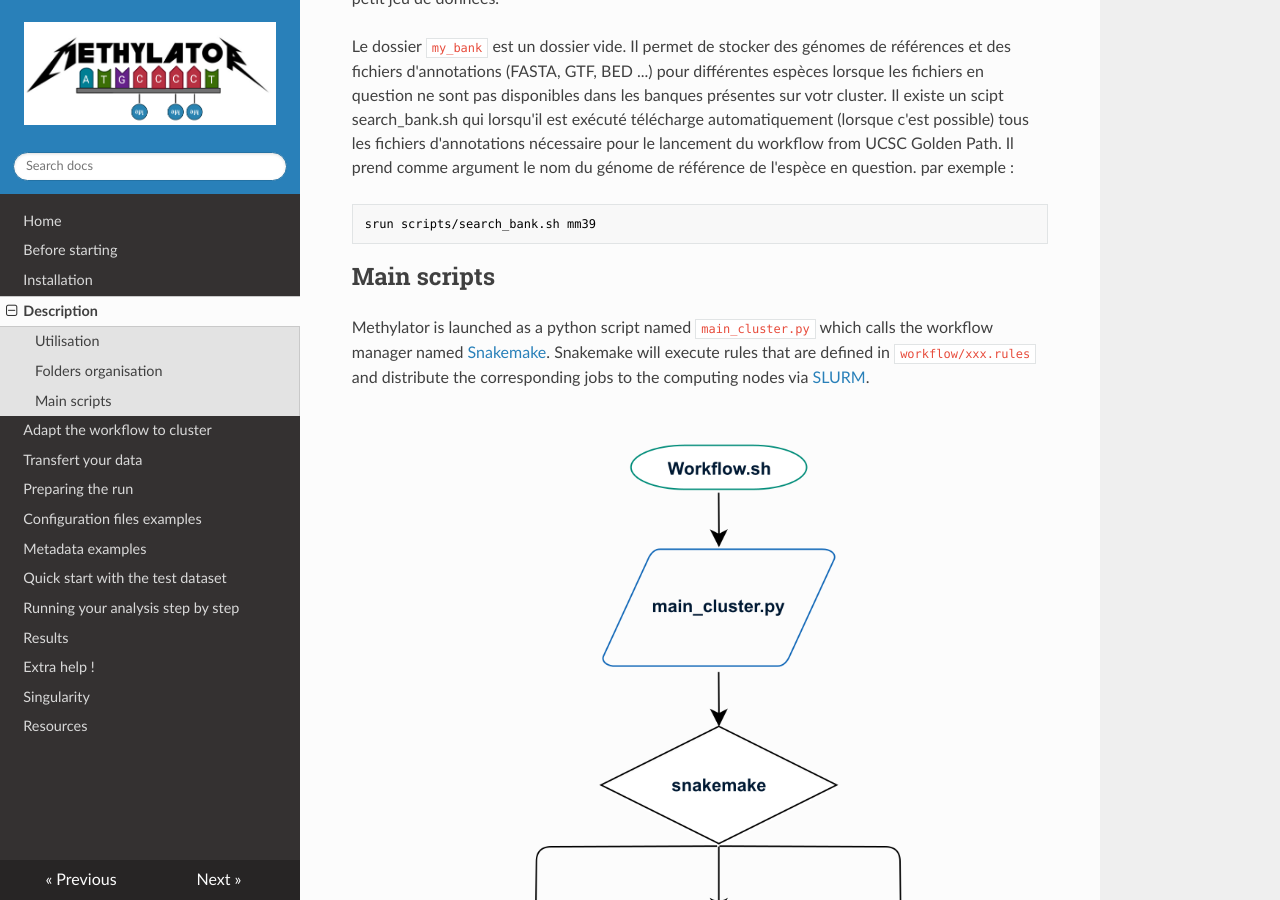
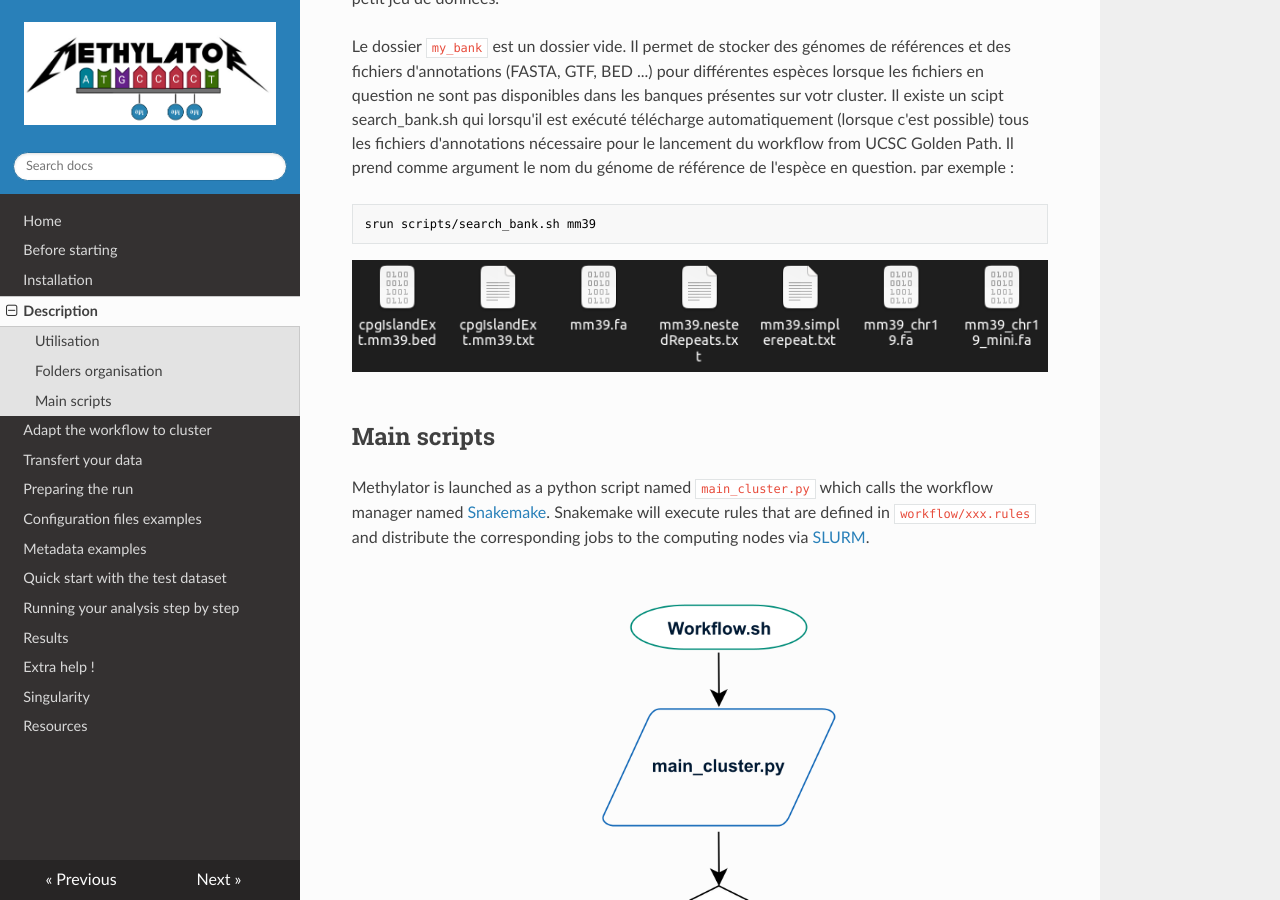
Before and after one commit to parisepigenetics/Methylator-Documentation, an MkDocs documentation site: the page built from docs/description.md, in a window 1280 px wide and 900 px high, scrolled down 606 px. Built offline with MkDocs 1.6.1, drawn with Linux system fonts in a browser that asks for light colours; nearby versions of some CDN libraries.

Commit message:
Update description.md

````diff
--- a/docs/description.md
+++ b/docs/description.md
@@ -22,6 +22,9 @@ Le dossier ` my_bank ` est un dossier vide. Il permet de stocker des génomes de
 ``` sh
 srun scripts/search_bank.sh mm39
 ```
+![search_banks](img/search_banks_example.png)
+
+
 ## Main scripts
 
 Methylator is launched as a python script named `main_cluster.py` which calls the workflow manager named [Snakemake](https://snakemake.readthedocs.io/en/stable/snakefiles/rules.html).
````
